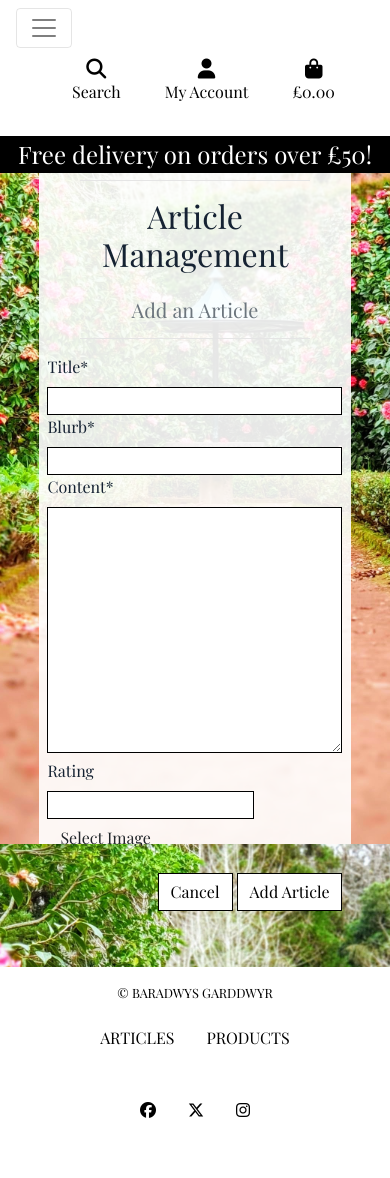
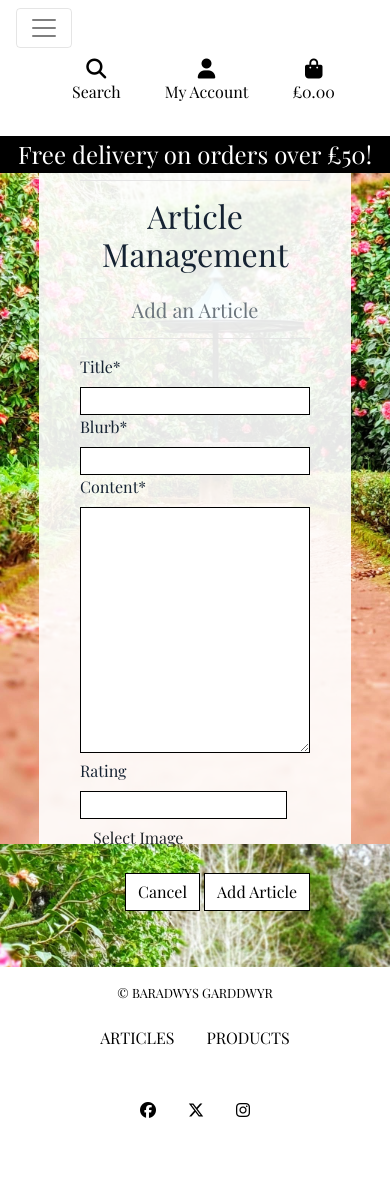
Before and after one commit to jenkidev/MSP4_Baradwys_Garddwyr, a Django app: page /articles/add/ in a window 390 px wide. Run offline with Django 3.2, Linux system fonts and the light colour scheme; the visitor is signed in with stand-in values (Sample User, id 1); some libraries are stand-ins or nearby versions.

Commit message:
Updated responsiveness for article management to better display on mobile devices

```diff
--- a/articles/templates/articles/add_article.html
+++ b/articles/templates/articles/add_article.html
@@ -13,7 +13,7 @@
 <div class="overlay-product-detail"></div>
 <div class="container">
     <div class="row">
-        <div class="col-8 offset-2 text-center">
+        <div class="col-8 offset-2 col-lg-10 offset-lg-1 text-center">
             <hr>
             <h2 class="logo-font mb-4">Article Management</h2>
             <h5 class="text-muted">Add an Article</h5>
@@ -22,7 +22,7 @@
     </div>
 
     <div class="row">
-        <div class="col-10 offset-1">
+        <div class="col-8 offset-2 col-lg-10 offset-lg-1">
             <form method="POST" action="{% url 'add_article' %}" class="form mb-2" enctype="multipart/form-data">
                 {% csrf_token %}
                 {% for field in form %}
--- a/articles/templates/articles/edit_article.html
+++ b/articles/templates/articles/edit_article.html
@@ -13,7 +13,7 @@
 <div class="overlay-product-detail"></div>
 <div class="container">
     <div class="row">
-        <div class="col-12 col-md-6">
+        <div class="col-8 offset-2 col-lg-10 offset-lg-1">
             <hr>
             <h2 class="logo-font mb-4">Article Management</h2>
             <h5 class="text-muted">Edit a Article</h5>
@@ -22,7 +22,7 @@
     </div>
 
     <div class="row">
-        <div class="col-12 col-md-6">
+        <div class="col-8 offset-2 col-lg-10 offset-lg-1">
             <form method="POST" action="{% url 'edit_article' article.id %}" class="form mb-2"
                 enctype="multipart/form-data">
                 {% csrf_token %}
```
